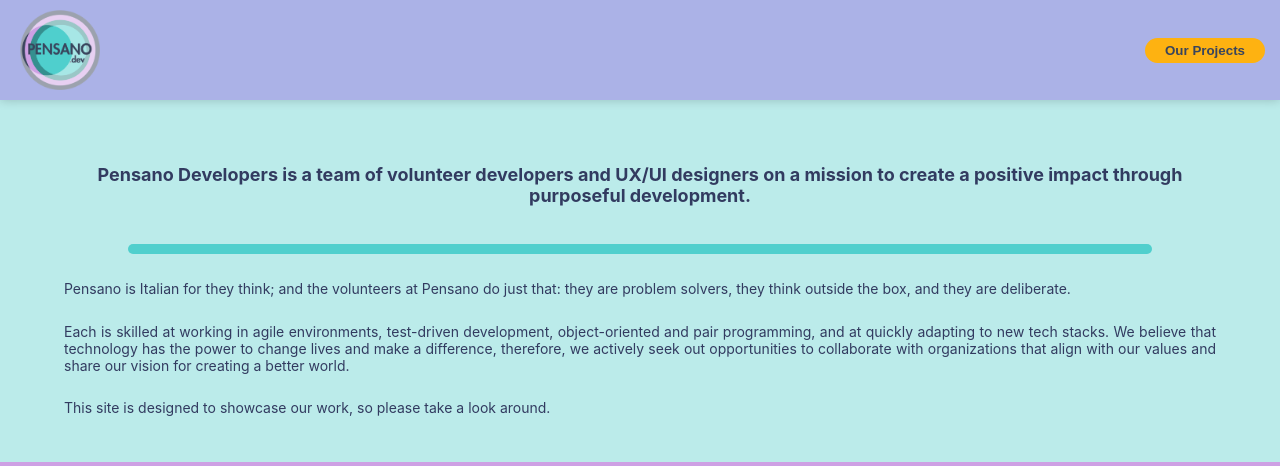
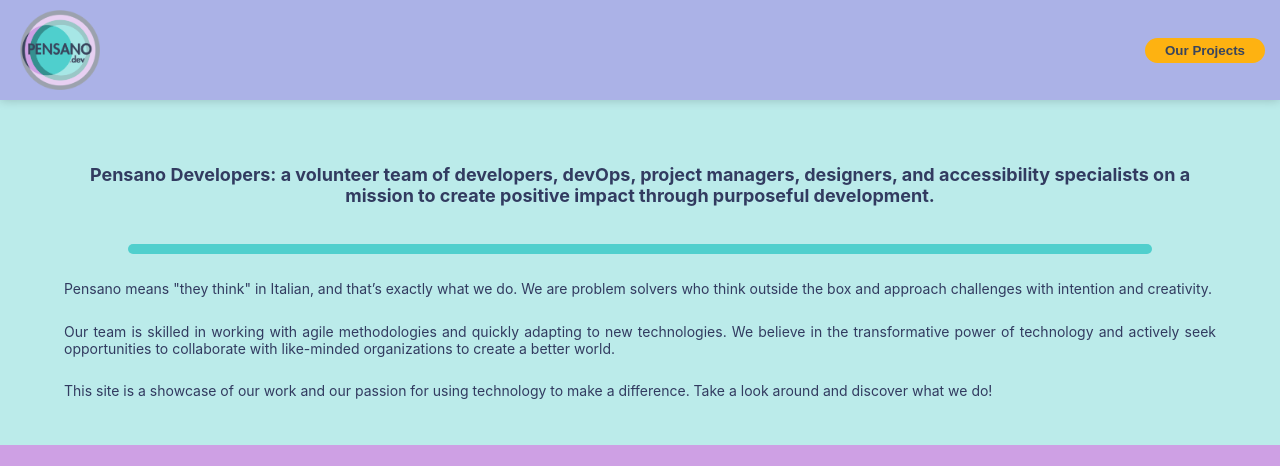
Before and after one commit to Pensano-dev/Pensano-dev, a React (Create React App) app: page /#/ in a window 1280 px wide. Shown: the top 466 px of the page. Built offline with nearby package versions, Linux system fonts and the light colour scheme.

Commit message:
Update intro text

```diff
--- a/src/components/home/Home.js
+++ b/src/components/home/Home.js
@@ -42,31 +42,31 @@
           <div className="text-container">
             <p className="header">
               {" "}
-              Pensano Developers is a team of volunteer developers and UX/UI
-              designers on a mission to create a positive impact through
-              purposeful development.
+              Pensano Developers: a volunteer team of developers, devOps,
+              project managers, designers, and accessibility specialists on
+              a mission to create positive impact through purposeful development.
             </p>
             <p className="pink-line"></p>
             <p className="text">
               {" "}
-              Pensano is Italian for they think; and the volunteers at Pensano
-              do just that: they are problem solvers, they think outside the
-              box, and they are deliberate.
+              Pensano means "they think" in Italian, and that’s exactly what we do.
+              We are problem solvers  who think outside the box and approach
+              challenges with intention and creativity.
+
             </p>
             <p className="text">
               {" "}
-              Each is skilled at working in agile environments, test-driven
-              development, object-oriented and pair programming, and at quickly
-              adapting to new tech stacks. We believe that technology has the
-              power to change lives and make a difference, therefore, we
-              actively seek out opportunities to collaborate with organizations
-              that align with our values and share our vision for creating a
-              better world.
+              Our team is skilled in working with agile methodologies and
+              quickly adapting to new technologies. We believe in the transformative
+              power of technology and actively seek opportunities to collaborate
+              with like-minded organizations to create a better world.
             </p>
             <p className="text">
               {" "}
-              This site is designed to showcase our work, so please take a look
-              around.
+              This site is a showcase of our work and our passion for using
+              technology to make a difference. Take a look around and
+              discover what we do!
+
             </p>
             <br></br>
           </div>
```
